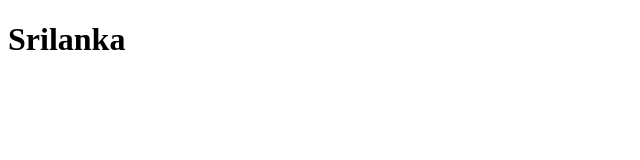
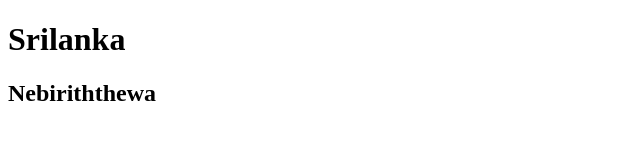
Before and after one commit to AsiriRasnayaka/NIBM-git, a plain HTML site: page index.html in a window 1280 px wide. Shown: the whole page, without its empty margins (0-640 px from the left). Drawn offline with Linux system fonts and the light colour scheme.

Commit message:
add confligt line to index.html

```diff
--- a/index.html
+++ b/index.html
@@ -7,6 +7,7 @@
 </head>
 <body>
     <h1>Srilanka</h1>
+    <h2>Nebiriththewa</h2>
 
 </body>
 </html>
```
